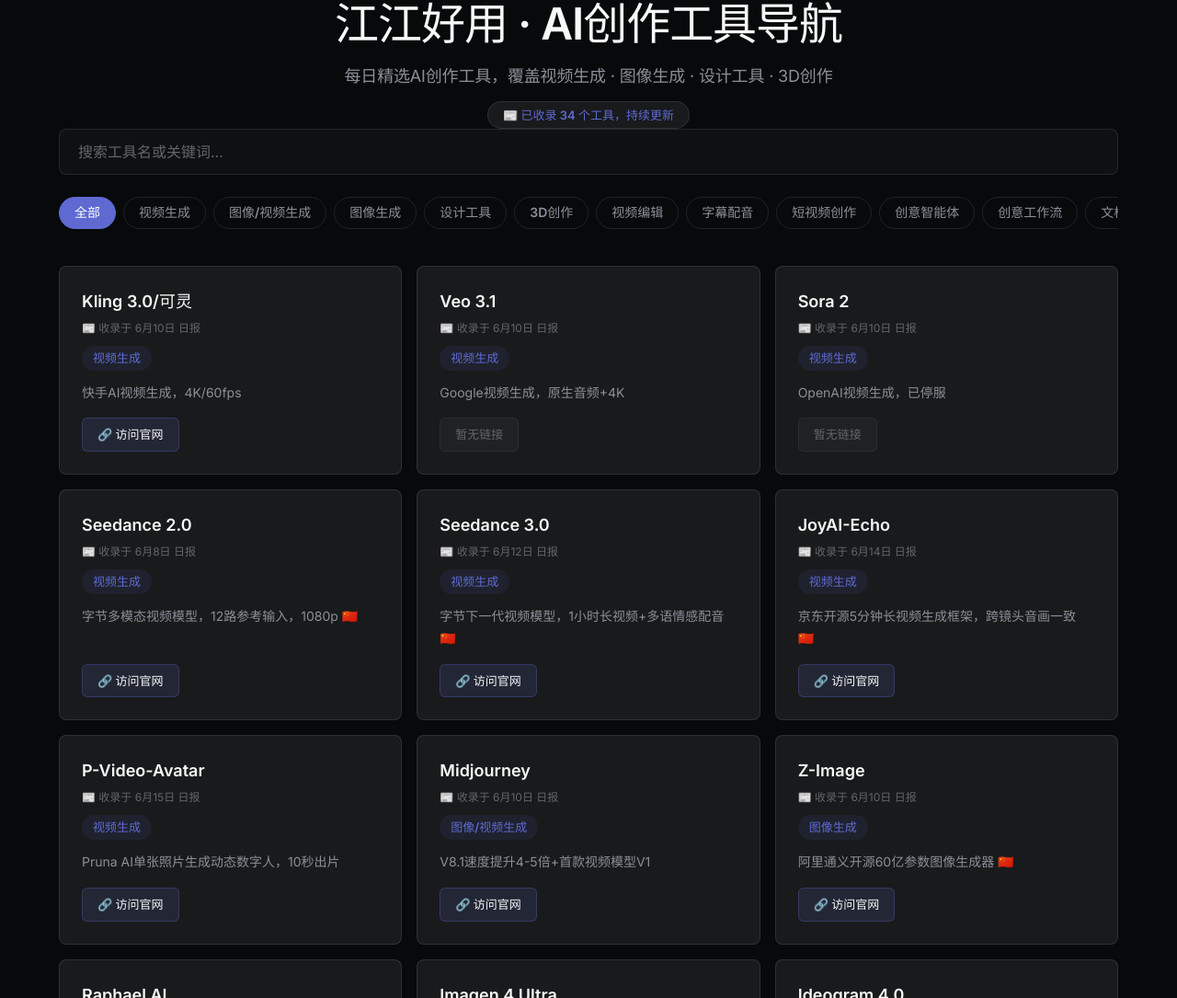
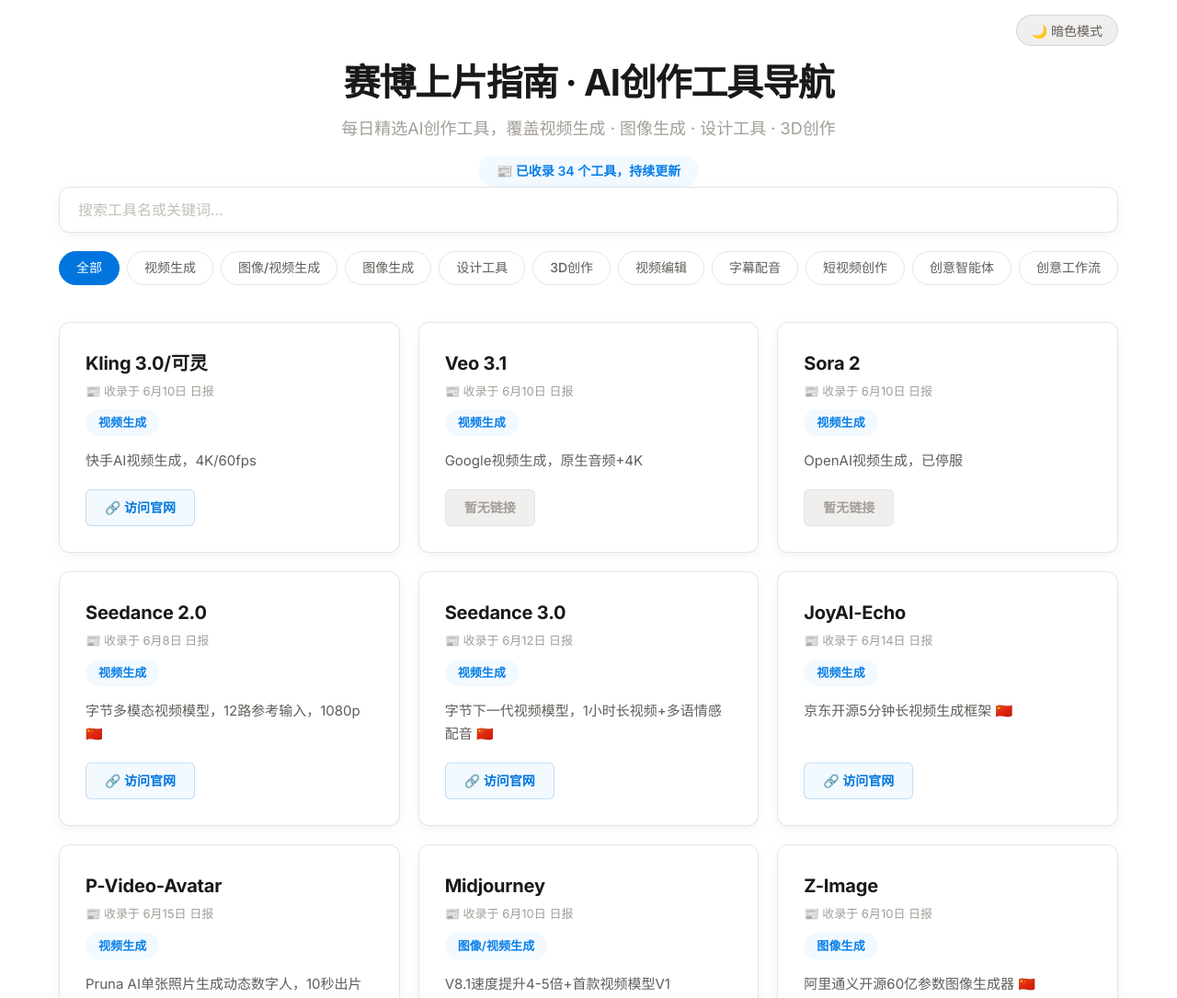
Before and after one commit to ABC1319/aitools-nav, a plain HTML site: page index.html in a window 1280 px wide. Shown: the top 1085 px of the page at 92% size. Drawn offline with Linux system fonts and the light colour scheme.

Commit message:
改名赛博上片指南 + Notion简约清新 + 暗色切换

```diff
--- a/index.html
+++ b/index.html
@@ -1,43 +1,67 @@
 <!DOCTYPE html>
-<html lang="zh-CN">
+<html lang="zh-CN" data-theme="light">
 <head>
 <meta charset="UTF-8">
 <meta name="viewport" content="width=device-width, initial-scale=1.0">
-<title>江江好用 · AI创作工具导航</title>
+<title>赛博上片指南 · AI创作工具导航</title>
 <link href="https://fonts.googleapis.com/css2?family=Inter:wght@300;400;500;600;700&display=swap" rel="stylesheet">
 <style>
 :root {
-  --bg: #08090a; --panel: #0f1011; --surface: #191a1b; --elevated: #23252a;
+  --bg: #ffffff; --bg-alt: #f6f5f4; --surface: #ffffff;
+  --text: rgba(0,0,0,0.9); --text2: #615d59; --text3: #a39e98; --text4: #c4bfb8;
+  --brand: #0075de; --brand-hover: #005bab;
+  --border: rgba(0,0,0,0.1); --border-hover: rgba(0,0,0,0.2);
+  --shadow: 0 4px 18px rgba(0,0,0,0.04),0 2px 7.85px rgba(0,0,0,0.027),0 0.8px 2.93px rgba(0,0,0,0.02);
+  --badge-bg: #f2f9ff; --badge-text: #097fe8;
+  --link-bg: #f2f9ff; --link-border: rgba(0,117,222,0.2); --link-hover-bg: #0075de; --link-hover-text: #fff;
+  --disabled-bg: #f0efee; --disabled-text: #a39e98; --disabled-border: rgba(0,0,0,0.05);
+  --toggle-bg: #f0efee; --toggle-icon: '🌙';
+}
+[data-theme="dark"] {
+  --bg: #08090a; --bg-alt: #0f1011; --surface: #191a1b;
   --text: #f7f8f8; --text2: #d0d6e0; --text3: #8a8f98; --text4: #62666d;
-  --brand: #5e6ad2; --brand-hover: #7170ff; --border: rgba(255,255,255,0.1);
-  --border-subtle: rgba(255,255,255,0.05);
+  --brand: #5e6ad2; --brand-hover: #7170ff;
+  --border: rgba(255,255,255,0.1); --border-hover: rgba(255,255,255,0.2);
+  --shadow: none;
+  --badge-bg: rgba(94,106,210,0.15); --badge-text: #7170ff;
+  --link-bg: rgba(94,106,210,0.15); --link-border: rgba(94,106,210,0.3); --link-hover-bg: #5e6ad2; --link-hover-text: #fff;
+  --disabled-bg: rgba(255,255,255,0.03); --disabled-text: #62666d; --disabled-border: rgba(255,255,255,0.05);
+  --toggle-bg: #23252a; --toggle-icon: '☀️';
 }
 * { margin:0; padding:0; box-sizing:border-box; }
 body {
   font-family: 'Inter', -apple-system, system-ui, sans-serif;
-  background: var(--bg); color: var(--text2); line-height:1.6;
-  font-feature-settings: 'cv01','ss03';
+  background: var(--bg); color: var(--text2); line-height:1.6; transition:background 0.3s;
 }
 .container { max-width:1200px; margin:0 auto; padding:0 24px; }
 
-header { padding:80px 0 48px; text-align:center; }
+/* Theme Toggle */
+.theme-bar { display:flex; justify-content:flex-end; padding:16px 24px; }
+.theme-btn {
+  padding:6px 16px; border-radius:9999px; font-size:14px; font-weight:500;
+  background:var(--toggle-bg); border:1px solid var(--border); color:var(--text2);
+  cursor:pointer; transition:all 0.2s; display:flex; align-items:center; gap:6px;
+  font-family:inherit;
+}
+.theme-btn:hover { border-color:var(--brand); }
+
+header { padding:48px 0 40px; text-align:center; }
 header h1 {
-  font-size:48px; font-weight:510; color:var(--text);
-  letter-spacing:-1.056px; line-height:1.1; margin-bottom:16px;
+  font-size:40px; font-weight:700; color:var(--text);
+  letter-spacing:-1.2px; line-height:1.2; margin-bottom:12px;
 }
-header p { font-size:18px; color:var(--text3); letter-spacing:-0.165px; }
+header p { font-size:18px; color:var(--text3); }
 header .count {
-  display:inline-block; margin-top:12px; padding:4px 16px;
-  background:var(--surface); border:1px solid var(--border); border-radius:9999px;
-  font-size:13px; color:var(--brand); font-weight:510;
+  display:inline-block; margin-top:14px; padding:6px 20px;
+  background:var(--badge-bg); border-radius:9999px;
+  font-size:14px; font-weight:600; color:var(--badge-text);
 }
 
-.search-wrap { margin-bottom:24px; }
+.search-wrap { margin-bottom:20px; }
 .search-wrap input {
   width:100%; padding:14px 20px; font-size:16px; color:var(--text);
-  background:var(--panel); border:1px solid var(--border); border-radius:8px;
-  font-family:inherit; font-feature-settings:'cv01','ss03';
-  outline:none; transition:border-color 0.2s;
+  background:var(--surface); border:1px solid var(--border); border-radius:12px;
+  font-family:inherit; outline:none; transition:border-color 0.2s; box-shadow:var(--shadow);
 }
 .search-wrap input:focus { border-color:var(--brand); }
 .search-wrap input::placeholder { color:var(--text4); }
@@ -46,54 +70,57 @@
 .filters-wrap::-webkit-scrollbar { height:0; }
 .filters { display:flex; gap:8px; white-space:nowrap; min-width:max-content; }
 .filter-pill {
-  padding:5px 16px; border-radius:9999px; font-size:14px; font-weight:510;
-  color:var(--text3); background:transparent; border:1px solid var(--border);
+  padding:6px 18px; border-radius:9999px; font-size:14px; font-weight:500;
+  color:var(--text2); background:transparent; border:1px solid var(--border);
   cursor:pointer; transition:all 0.15s; user-select:none; flex-shrink:0;
 }
-.filter-pill:hover { color:var(--text2); border-color:var(--text3); }
+.filter-pill:hover { border-color:var(--text3); }
 .filter-pill.active { color:#fff; background:var(--brand); border-color:var(--brand); }
 
-.grid { display:grid; grid-template-columns:repeat(3,1fr); gap:16px; }
+.grid { display:grid; grid-template-columns:repeat(3,1fr); gap:20px; }
 @media (max-width:900px) { .grid { grid-template-columns:repeat(2,1fr); } }
-@media (max-width:600px) { .grid { grid-template-columns:1fr; } header h1 { font-size:32px; letter-spacing:-0.704px; } }
+@media (max-width:600px) { .grid { grid-template-columns:1fr; } header h1 { font-size:28px; letter-spacing:-0.6px; } }
 .card {
-  background:var(--surface); border:1px solid var(--border);
-  border-radius:8px; padding:24px; transition:border-color 0.2s,transform 0.2s;
-  display:flex; flex-direction:column;
+  background:var(--surface); border:1px solid var(--border); border-radius:12px;
+  padding:28px; box-shadow:var(--shadow); transition:all 0.2s; display:flex; flex-direction:column;
 }
-.card:hover { border-color:rgba(94,106,210,0.4); }
-.card-name { font-size:18px; font-weight:590; color:var(--text); margin-bottom:4px; }
-.card-date { font-size:12px; color:var(--text4); margin-bottom:10px; }
+.card:hover { border-color:var(--border-hover); transform:translateY(-2px); box-shadow:0 8px 30px rgba(0,0,0,0.08); }
+[data-theme="dark"] .card:hover { box-shadow:0 0 0 1px rgba(94,106,210,0.2); }
+.card-name { font-size:20px; font-weight:700; color:var(--text); margin-bottom:4px; letter-spacing:-0.2px; }
+.card-date { font-size:13px; color:var(--text3); margin-bottom:10px; }
 .card-cat {
-  display:inline-block; padding:3px 12px; border-radius:9999px;
-  font-size:13px; font-weight:510; color:var(--brand); background:rgba(94,106,210,0.1);
-  margin-bottom:12px; align-self:flex-start;
+  display:inline-block; padding:4px 14px; border-radius:9999px;
+  font-size:13px; font-weight:600; color:var(--badge-text); background:var(--badge-bg);
+  margin-bottom:14px; align-self:flex-start; letter-spacing:0.1px;
 }
-.card-desc { font-size:14px; color:var(--text3); line-height:1.7; margin-bottom:16px; flex:1; }
+.card-desc { font-size:15px; color:var(--text2); line-height:1.7; margin-bottom:18px; flex:1; }
 .card-link {
-  display:inline-block; padding:7px 16px; border-radius:6px;
-  font-size:13px; font-weight:510; color:var(--text); text-align:center;
-  background:rgba(94,106,210,0.15); border:1px solid rgba(94,106,210,0.3);
+  display:inline-block; padding:8px 20px; border-radius:6px;
+  font-size:14px; font-weight:600; text-align:center;
+  background:var(--link-bg); border:1px solid var(--link-border); color:var(--brand);
   text-decoration:none; transition:all 0.15s; align-self:flex-start;
 }
-.card-link:hover { background:var(--brand); border-color:var(--brand); color:#fff; }
+.card-link:hover { background:var(--link-hover-bg); border-color:var(--link-hover-bg); color:var(--link-hover-text); }
 .card-link.disabled {
-  background:rgba(255,255,255,0.03); border:1px solid rgba(255,255,255,0.05);
-  color:var(--text4); pointer-events:none; cursor:not-allowed;
+  background:var(--disabled-bg); border:1px solid var(--disabled-border);
+  color:var(--disabled-text); pointer-events:none; cursor:not-allowed;
 }
 .hidden { display:none !important; }
 
-.divider { border-top:1px solid var(--border); margin:80px 0 0; }
-footer { text-align:center; padding:60px 0; background:var(--panel); }
-footer h2 { font-size:24px; font-weight:510; color:var(--text); margin-bottom:12px; }
-footer p { font-size:15px; color:var(--text3); }
-footer .qrcode-hint { margin-top:16px; padding:12px 24px; background:var(--surface); border-radius:8px; display:inline-block; border:1px solid var(--border); }
-footer .qrcode-hint span { color:var(--brand); font-weight:590; }
+footer { text-align:center; padding:64px 0 56px; background:var(--bg-alt); margin-top:80px; }
+footer h2 { font-size:22px; font-weight:600; color:var(--text); margin-bottom:10px; }
+footer p { font-size:15px; color:var(--text3); max-width:420px; margin:0 auto; }
+footer .qrcode-hint { margin-top:18px; padding:12px 28px; background:var(--surface); border-radius:12px; display:inline-block; border:1px solid var(--border); box-shadow:var(--shadow); }
+footer .qrcode-hint span { color:var(--brand); font-weight:700; }
 </style>
 </head>
 <body>
+<div class="theme-bar container">
+  <button class="theme-btn" onclick="toggleTheme()" id="themeBtn">🌙 暗色模式</button>
+</div>
+
 <header class="container">
-  <h1>江江好用 · AI创作工具导航</h1>
+  <h1>赛博上片指南 · AI创作工具导航</h1>
   <p>每日精选AI创作工具，覆盖视频生成 · 图像生成 · 设计工具 · 3D创作</p>
   <div class="count">📰 已收录 <span id="toolCount">0</span> 个工具，持续更新</div>
 </header>
@@ -106,21 +133,43 @@
   <div class="grid" id="grid"></div>
 </div>
 
-<div class="divider"></div>
 <footer>
-  <h2>关注「江江好用」公众号</h2>
+  <h2>关注「赛博上片指南」公众号</h2>
   <p>每天早上获取最新AI创作工具推荐，以上工具均来自每日日报精选</p>
-  <div class="qrcode-hint">🔍 微信搜索 <span>江江好用</span> 关注</div>
+  <div class="qrcode-hint">🔍 微信搜索 <span>赛博上片指南</span> 关注</div>
 </footer>
 
 <script>
+// Theme toggle
+function toggleTheme() {
+  const html = document.documentElement;
+  const btn = document.getElementById('themeBtn');
+  if (html.dataset.theme === 'dark') {
+    html.dataset.theme = 'light';
+    btn.innerHTML = '🌙 暗色模式';
+    localStorage.setItem('theme', 'light');
+  } else {
+    html.dataset.theme = 'dark';
+    btn.innerHTML = '☀️ 浅色模式';
+    localStorage.setItem('theme', 'dark');
+  }
+}
+// Load saved theme
+(function() {
+  const saved = localStorage.getItem('theme');
+  if (saved === 'dark') {
+    document.documentElement.dataset.theme = 'dark';
+    document.getElementById('themeBtn').innerHTML = '☀️ 浅色模式';
+  }
+})();
+
 const TOOLS = [
   {n:"Kling 3.0/可灵",c:"视频生成",d:"快手AI视频生成，4K/60fps",u:"https://klingai.com",p:"6月10日"},
   {n:"Veo 3.1",c:"视频生成",d:"Google视频生成，原生音频+4K",p:"6月10日"},
   {n:"Sora 2",c:"视频生成",d:"OpenAI视频生成，已停服",p:"6月10日"},
   {n:"Seedance 2.0",c:"视频生成",d:"字节多模态视频模型，12路参考输入，1080p 🇨🇳",u:"https://seed.bytedance.com/zh/seedance2_0",p:"6月8日"},
   {n:"Seedance 3.0",c:"视频生成",d:"字节下一代视频模型，1小时长视频+多语情感配音 🇨🇳",u:"https://seed.bytedance.com/",p:"6月12日"},
-  {n:"JoyAI-Echo",c:"视频生成",d:"京东开源5分钟长视频生成框架，跨镜头音画一致 🇨🇳",u:"https://github.com/jd-opensource/joyai-echo",p:"6月14日"},
+  {n:"JoyAI-Echo",c:"视频生成",d:"京东开源5分钟长视频生成框架 🇨🇳",u:"https://github.com/jd-opensource/joyai-echo",p:"6月14日"},
   {n:"P-Video-Avatar",c:"视频生成",d:"Pruna AI单张照片生成动态数字人，10秒出片",u:"https://www.scenario.com/blog/meet-p-video-avatar",p:"6月15日"},
   {n:"Midjourney",c:"图像/视频生成",d:"V8.1速度提升4-5倍+首款视频模型V1",u:"https://www.midjourney.com",p:"6月10日"},
   {n:"Z-Image",c:"图像生成",d:"阿里通义开源60亿参数图像生成器 🇨🇳",u:"https://zimage.design/zh/",p:"6月10日"},
@@ -132,9 +181,9 @@
   {n:"Pixso",c:"设计工具",d:"国内设计协作平台，AI智能设计 🇨🇳",u:"https://pixso.cn",p:"6月10日"},
   {n:"Felo AI Designer",c:"设计工具",d:"8+模型集成，30秒出稿",u:"https://felo.ai",p:"6月11日"},
   {n:"Genspark AI Design",c:"设计工具",d:"每天100免费积分，16+设计类别",u:"https://www.genspark.ai",p:"6月11日"},
-  {n:"Open Design 0.9.0",c:"设计工具",d:"Claude Design开源替代，155个Skill+150套设计系统",u:"https://open-design.ai/zh/",p:"6月13日"},
-  {n:"Lovart",c:"设计工具",d:"全球首个多模态AI设计Agent公测，海报VI故事板",u:"https://www.lovart.ai/zh",p:"6月14日"},
-  {n:"腾讯Ardot",c:"设计工具",d:"腾讯AI设计智能体公测，一句话生成可编辑UI设计稿 🇨🇳",u:"https://ardot.tencent.com/",p:"6月16日"},
+  {n:"Open Design 0.9.0",c:"设计工具",d:"Claude Design开源替代，155个Skill系统",u:"https://open-design.ai/zh/",p:"6月13日"},
+  {n:"Lovart",c:"设计工具",d:"全球首个多模态AI设计Agent公测",u:"https://www.lovart.ai/zh",p:"6月14日"},
+  {n:"腾讯Ardot",c:"设计工具",d:"腾讯AI设计智能体公测，一句话生成可编辑UI 🇨🇳",u:"https://ardot.tencent.com/",p:"6月16日"},
   {n:"Mew Design",c:"设计工具",d:"自然语言驱动的免费AI设计生成器 🇨🇳",u:"https://mew.design/zh",p:"6月16日"},
   {n:"Meshy 3D Agent",c:"3D创作",d:"全球首个3D创作AI Agent，多轮对话产出整套3D资产",u:"https://www.meshy.ai/",p:"6月13日"},
   {n:"Runway Aleph 2.0",c:"视频编辑",d:"编辑一帧自动应用全片",u:"https://runwayml.com",p:"6月11日"},
@@ -152,56 +201,27 @@
 ];
 
 const allCats = [...new Set(TOOLS.map(t=>t.c))];
-const grid = document.getElementById('grid');
-const search = document.getElementById('search');
-const filters = document.getElementById('filters');
-const count = document.getElementById('toolCount');
+const grid=document.getElementById('grid'),search=document.getElementById('search'),count=document.getElementById('toolCount');
+count.textContent = TOOLS.length;
+let activeCat=null;
+document.getElementById('filters').innerHTML='<span class="filter-pill active" data-cat="">全部</span>'+allCats.map(c=>`<span class="filter-pill" data-cat="${c}">${c}</span>`).join('');
 
-count.textContent = TOOLS.length;
-
-let activeCat = null;
-filters.innerHTML = '<span class="filter-pill active" data-cat="">全部</span>';
-allCats.forEach(c => {
-  filters.innerHTML += `<span class="filter-pill" data-cat="${c}">${c}</span>`;
+function render(fc,q){
+  q=q.toLowerCase();let s=0;grid.innerHTML='';
+  TOOLS.forEach(t=>{
+    if((!fc||t.c===fc)&&(!q||t.n.toLowerCase().includes(q)||t.d.toLowerCase().includes(q))){
+      s++;const d=t.p?`<div class="card-date">📰 收录于 ${t.p} 日报</div>`:'';
+      const l=t.u?`<a href="${t.u}" target="_blank" rel="noopener" class="card-link">🔗 访问官网</a>`:`<span class="card-link disabled">暂无链接</span>`;
+      grid.innerHTML+=`<div class="card"><div class="card-name">${t.n}</div>${d}<div class="card-cat">${t.c}</div><div class="card-desc">${t.d}</div>${l}</div>`}
+  });count.textContent=s;
+}
+render(null,'');
+document.getElementById('filters').addEventListener('click',e=>{
+  if(!e.target.classList.contains('filter-pill'))return;
+  document.querySelectorAll('.filter-pill').forEach(p=>p.classList.remove('active'));
+  e.target.classList.add('active');activeCat=e.target.dataset.cat||null;render(activeCat,search.value);
 });
-
-function formatDate(d) { return d || ''; }
-
-function render(filterCat, query) {
-  query = query.toLowerCase();
-  let shown = 0;
-  grid.innerHTML = '';
-  TOOLS.forEach(t => {
-    const matchCat = !filterCat || t.c === filterCat;
-    const matchQ = !query || t.n.toLowerCase().includes(query) || t.d.toLowerCase().includes(query);
-    if (!matchCat || !matchQ) return;
-    shown++;
-    const dateHtml = t.p ? `<div class="card-date">📰 收录于 ${t.p} 日报</div>` : '';
-    const link = t.u
-      ? `<a href="${t.u}" target="_blank" rel="noopener" class="card-link">🔗 访问官网</a>`
-      : `<span class="card-link disabled">暂无链接</span>`;
-    grid.innerHTML += `<div class="card">
-      <div class="card-name">${t.n}</div>
-      ${dateHtml}
-      <div class="card-cat">${t.c}</div>
-      <div class="card-desc">${t.d}</div>
-      ${link}
-    </div>`;
-  });
-  count.textContent = shown;
-}
-
-render(null, '');
-
-filters.addEventListener('click', e => {
-  if (!e.target.classList.contains('filter-pill')) return;
-  document.querySelectorAll('.filter-pill').forEach(p => p.classList.remove('active'));
-  e.target.classList.add('active');
-  activeCat = e.target.dataset.cat || null;
-  render(activeCat, search.value);
-});
-
-search.addEventListener('input', () => render(activeCat, search.value));
+search.addEventListener('input',()=>render(activeCat,search.value));
 </script>
 </body>
 </html>
```
